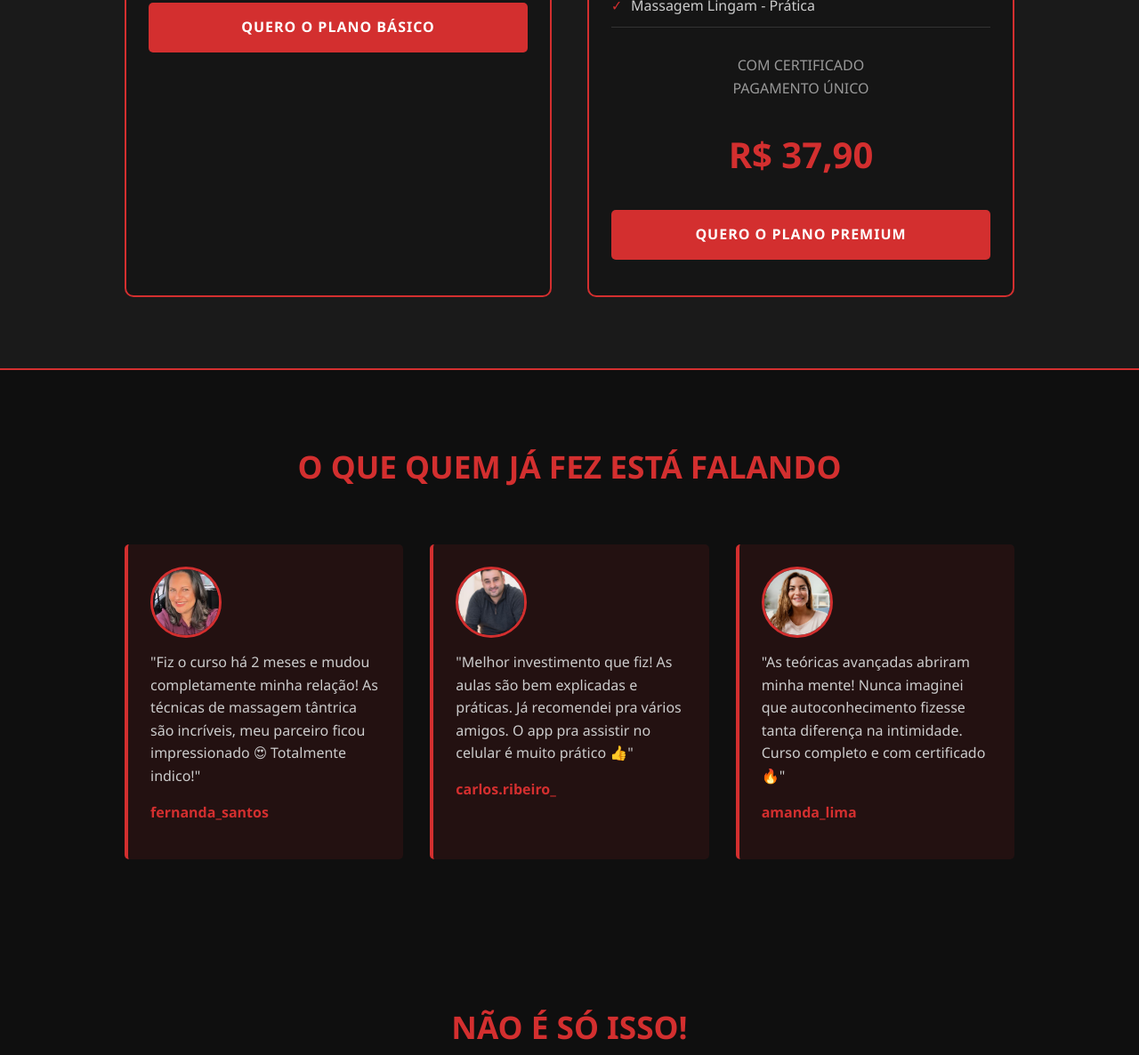
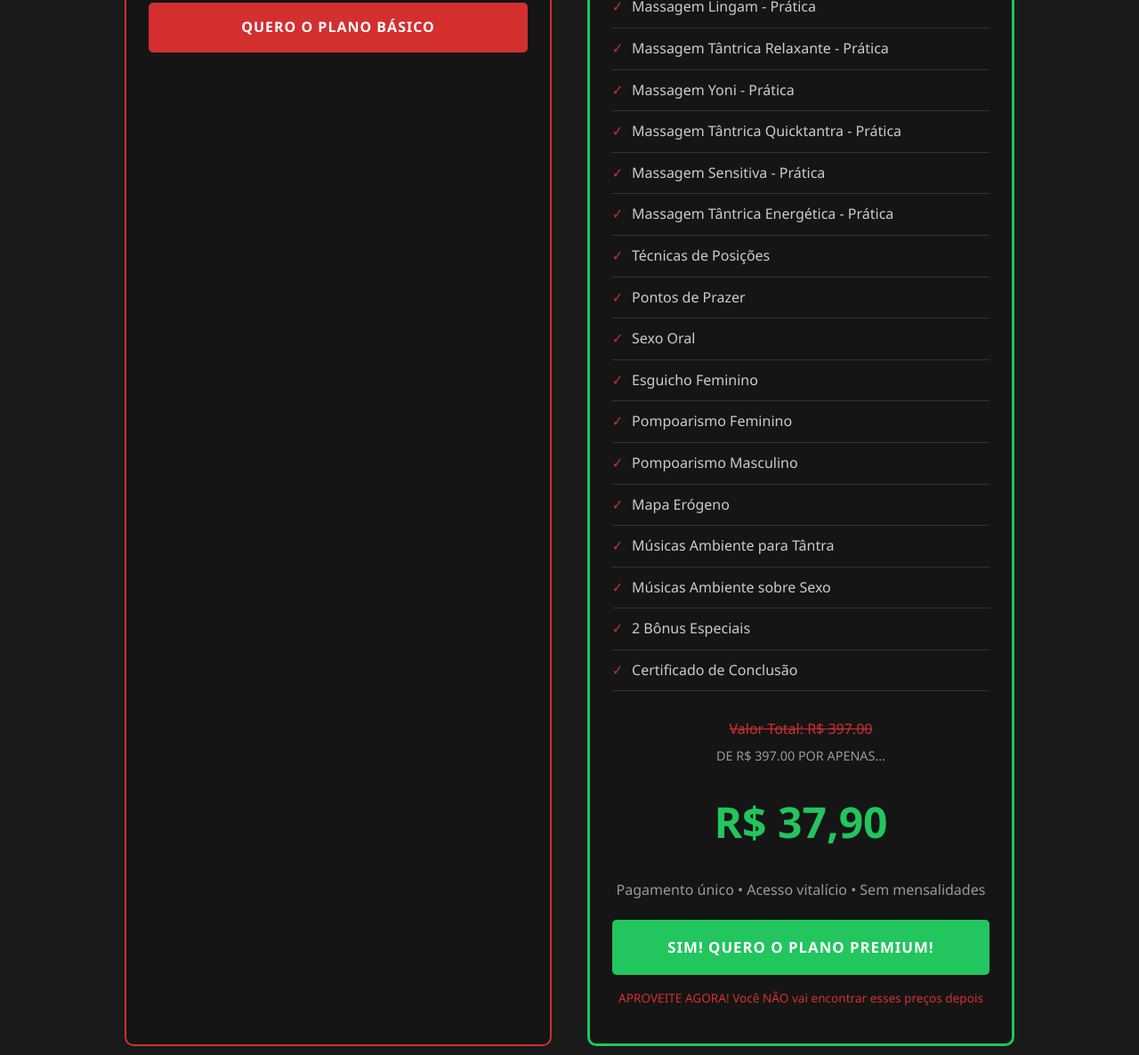
Before and after one commit to raironabreu02-cell/massagemtantric, a website: page index.html in a window 1280 px wide. Shown: the part 4888-6074 px from the top of the page at 89% size. Drawn offline with Linux system fonts and the light colour scheme.

Commit message:
Add files via upload

```diff
--- a/index.html
+++ b/index.html
@@ -235,6 +235,57 @@
             background: #b71c1c;
             transform: scale(1.02);
             box-shadow: 0 10px 30px rgba(211, 47, 47, 0.4);
+        }
+
+        .premium-card {
+            border: 3px solid #22c55e !important;
+            position: relative;
+        }
+
+        .badge-mais-vendido {
+            position: absolute;
+            top: -15px;
+            left: 50%;
+            transform: translateX(-50%);
+            background: #22c55e;
+            color: white;
+            padding: 8px 25px;
+            border-radius: 20px;
+            font-weight: bold;
+            font-size: 0.85rem;
+            text-transform: uppercase;
+            z-index: 10;
+        }
+
+        .price-premium {
+            font-size: 3rem;
+            color: #22c55e;
+            font-weight: bold;
+            margin: 25px 0;
+        }
+
+        .btn-buy-premium {
+            display: block;
+            width: 100%;
+            padding: 18px;
+            background: #22c55e;
+            color: white;
+            text-decoration: none;
+            border: none;
+            border-radius: 5px;
+            font-size: 1.05rem;
+            font-weight: bold;
+            cursor: pointer;
+            text-transform: uppercase;
+            letter-spacing: 1px;
+            transition: all 0.3s ease;
+            margin-top: 20px;
+        }
+
+        .btn-buy-premium:hover {
+            background: #16a34a;
+            transform: scale(1.02);
+            box-shadow: 0 10px 30px rgba(34, 197, 94, 0.4);
         }
 
         /* TESTIMONIALS */
@@ -626,7 +677,8 @@
                 </div>
 
                 <!-- PLANO PREMIUM -->
-                <div class="price-card">
+                <div class="price-card premium-card">
+                    <div class="badge-mais-vendido">MAIS VENDIDO</div>
                     <div style="margin-bottom: 20px; max-height: 150px; overflow: hidden; border-radius: 8px;">
                         <img src="./mockup-curso (1).png" alt="Mockup Premium" style="width: 100%; height: 100%; object-fit: cover;">
                     </div>
@@ -641,11 +693,31 @@
                         <li>Massagem Erótica - Prática</li>
                         <li>Massagem Japonesa - Prática</li>
                         <li>Massagem Lingam - Prática</li>
+                        <li>Massagem Tântrica Relaxante - Prática</li>
+                        <li>Massagem Yoni - Prática</li>
+                        <li>Massagem Tântrica Quicktantra - Prática</li>
+                        <li>Massagem Sensitiva - Prática</li>
+                        <li>Massagem Tântrica Energética - Prática</li>
+                        <li>Técnicas de Posições</li>
+                        <li>Pontos de Prazer</li>
+                        <li>Sexo Oral</li>
+                        <li>Esguicho Feminino</li>
+                        <li>Pompoarismo Feminino</li>
+                        <li>Pompoarismo Masculino</li>
+                        <li>Mapa Erógeno</li>
+                        <li>Músicas Ambiente para Tântra</li>
+                        <li>Músicas Ambiente sobre Sexo</li>
+                        <li>2 Bônus Especiais</li>
+                        <li>Certificado de Conclusão</li>
                     </ul>
-                    <p style="color: #999;">COM CERTIFICADO</p>
-                    <p style="color: #999;">PAGAMENTO ÚNICO</p>
-                    <div class="price">R$ 37,90</div>
-                    <a href="https://pay.wiapy.com/xxZK8aNw7uYZ" class="btn-buy" onclick="rastrearCheckout(37.90, 'Plano Premium')">QUERO O PLANO PREMIUM</a>
+                    <div style="text-align: center; margin: 25px 0;">
+                        <p style="color: #d32f2f; text-decoration: line-through; margin-bottom: 5px;">Valor Total: R$ 397.00</p>
+                        <p style="color: #999; font-size: 0.9rem;">DE R$ 397.00 POR APENAS...</p>
+                    </div>
+                    <div class="price-premium">R$ 37,90</div>
+                    <p style="color: #999; text-align: center; margin: 15px 0;">Pagamento único • Acesso vitalício • Sem mensalidades</p>
+                    <a href="https://pay.wiapy.com/xxZK8aNw7uYZ" class="btn-buy-premium" onclick="rastrearCheckout(37.90, 'Plano Premium')">SIM! QUERO O PLANO PREMIUM!</a>
+                    <p style="color: #d32f2f; text-align: center; margin-top: 15px; font-size: 0.85rem;">APROVEITE AGORA! Você NÃO vai encontrar esses preços depois</p>
                 </div>
             </div>
         </div>
```
